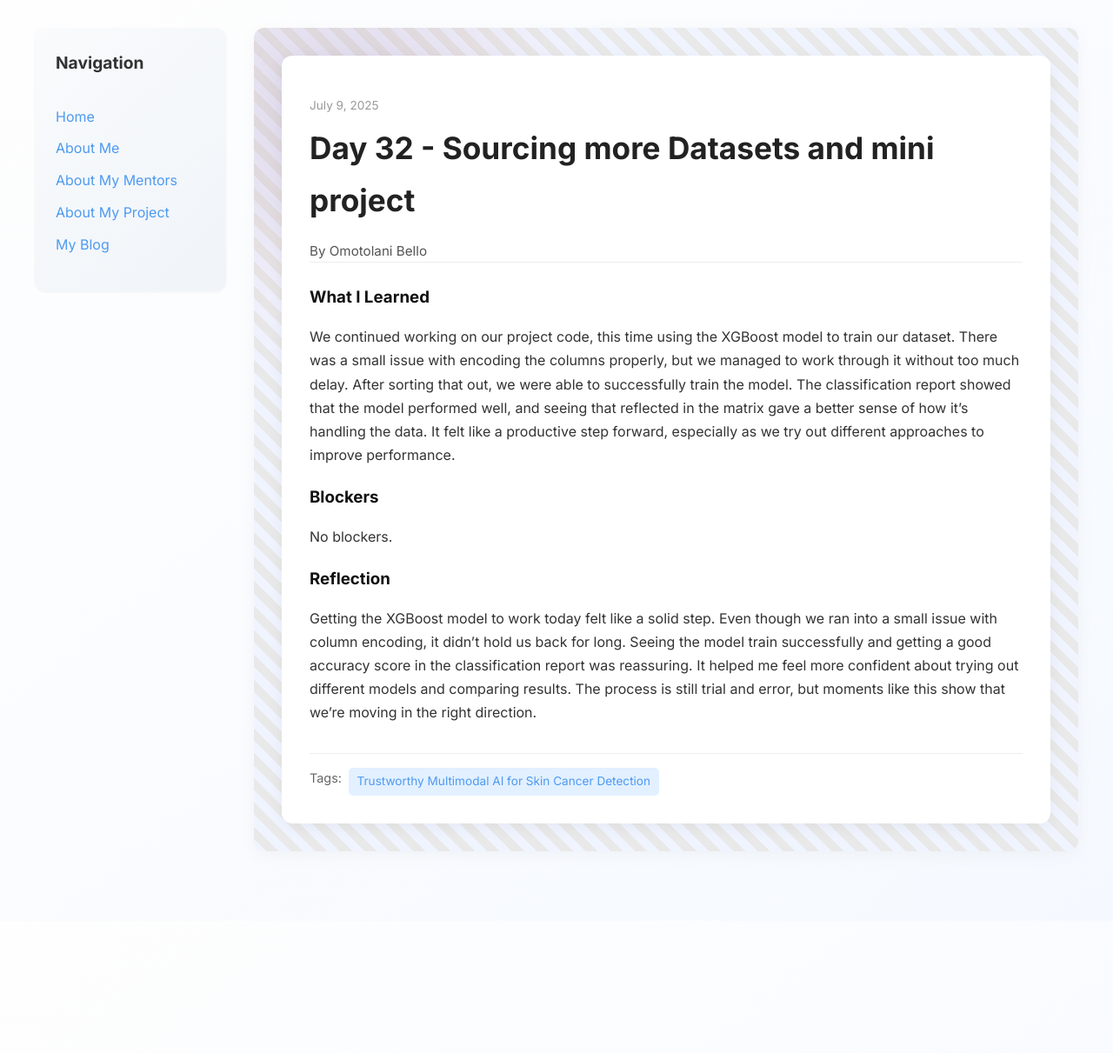
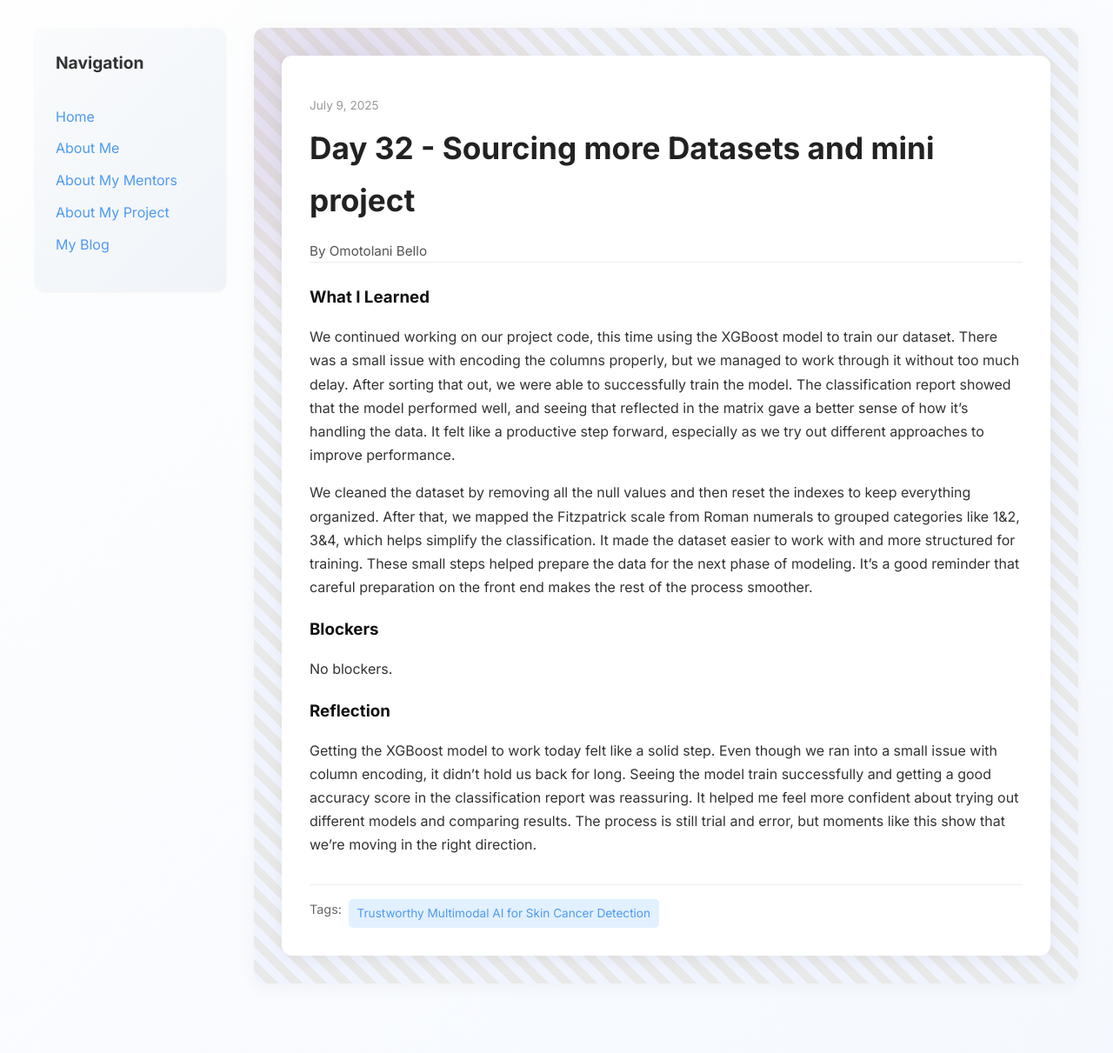
Before and after one commit to TolaniBello/TolaniBello.github.io, a Jekyll site: the page built from _posts/2025-07-09-day-32.md, in a window 1280 px wide. Shown: the whole page at 87% size. Built offline with Jekyll 4.4.1, drawn with Linux system fonts in a browser that asks for light colours; before the commit the page ends 1059 px from its top, so only the background shows below that.

Commit message:
Update 2025-07-09-day-32.md

```diff
--- a/_posts/2025-07-09-day-32.md
+++ b/_posts/2025-07-09-day-32.md
@@ -9,6 +9,8 @@ tags: ["Trustworthy Multimodal AI for Skin Cancer Detection"]
 what_i_learned: |
   We continued working on our project code, this time using the XGBoost model to train our dataset. There was a small issue with encoding the columns properly, but we managed to work through it without too much delay. After sorting that out, we were able to successfully train the model. The classification report showed that the model performed well, and seeing that reflected in the matrix gave a better sense of how it’s handling the data. It felt like a productive step forward, especially as we try out different approaches to improve performance.
 
+  We cleaned the dataset by removing all the null values and then reset the indexes to keep everything organized. After that, we mapped the Fitzpatrick scale from Roman numerals to grouped categories like 1&2, 3&4, which helps simplify the classification. It made the dataset easier to work with and more structured for training. These small steps helped prepare the data for the next phase of modeling. It’s a good reminder that careful preparation on the front end makes the rest of the process smoother.
+
 
 
 blockers: |
```
